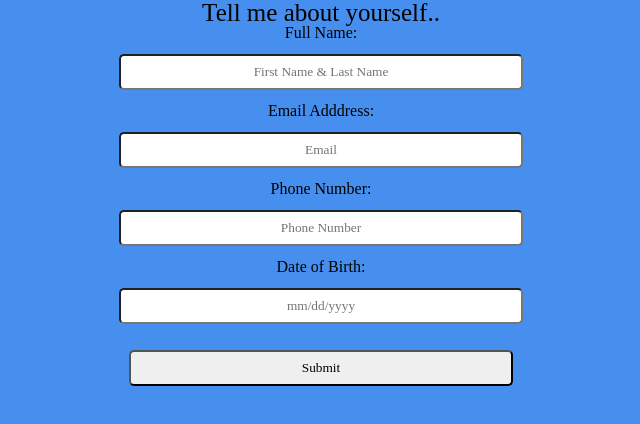
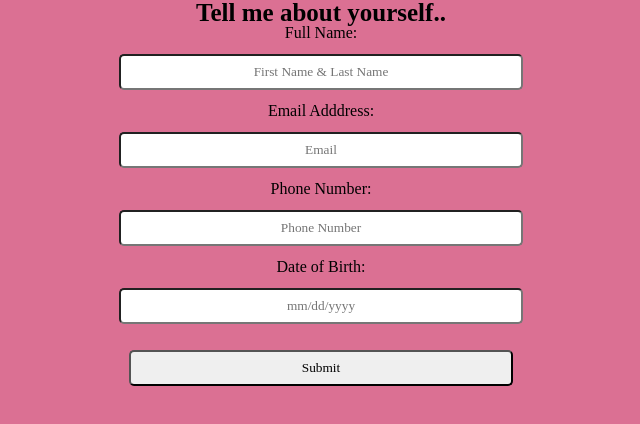
Before and after one commit to icecola96/Lab-2, a plain HTML site: page index.html in a window 1280 px wide. Shown: the whole page, without its empty margins (319-959 px from the left). Drawn offline with Linux system fonts and the light colour scheme.

Commit message:
bk color change

```diff
--- a/css/style.css
+++ b/css/style.css
@@ -1,12 +1,13 @@
-/*Desktop view*/
+/*Desktop*/
 @media only screen and (min-width: 658px) {
   h1 {
      text-align:center;
-     font-size: 49px;
+     font-size: 50px;
+     font-weight: bold;
   }
   body {
     text-align:center;
-    background-color: #478FEE;
+    background-color: #DB7093;
     font-family: "Times New Roman", Times, serif;
   }
   input {
@@ -23,7 +24,7 @@
     text-align:center;
   }
 }
-/*Mobile Devices*/
+/*Mobile*/
 @media only screen and (min-width:360px) {
   h1 {
      text-align:center;
@@ -31,7 +32,7 @@
   }
   body {
     text-align:center;
-    background-color: #478FEE;
+    background-color: #DB7093;
     font-family: "Times New Roman", Times, serif;
   }
   input {
```
